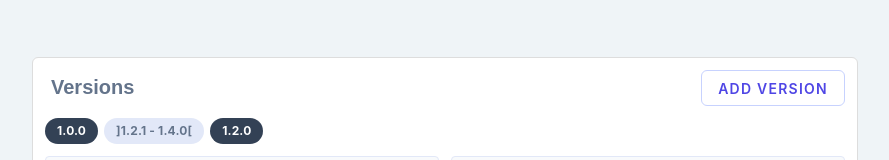
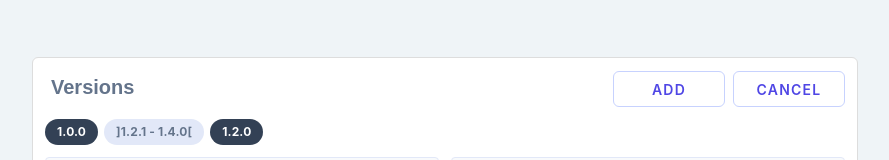
Before and after one commit to adriansalgadoa/tactile-test, a React (Create React App) app: page / in a window 1280 px wide. Both pictures are taken after a click on the button "ADD VERSION". Shown: the part 293-453 px from the top of the page, without its empty margins (195-1084 px from the left). Built offline with nearby package versions, Linux system fonts and the light colour scheme.

Commit message:
feat(): Add behaviour to Add Version button (show hide add and cancel button)

```diff
--- a/src/components/VersionsEditor/VersionsEditor.css
+++ b/src/components/VersionsEditor/VersionsEditor.css
@@ -37,25 +37,24 @@
   height: 36px;
   letter-spacing: 1.25px;
   line-height: 24px;
+  margin-right: 8px; /* Push other buttons */
   min-width: 112px;
   padding: 6px 16px;
   text-transform: uppercase;
   transition: all .2s ease-out;
 }
 
+.button:last-child {
+  margin-right: 0;
+}
+
 .button:hover {
-  background-color: #8e8ad8; /* Chose an intermediate color between outlined and contained */
+  background-color: #4F46E5;
   color: white;
   cursor: pointer;
 }
 
-.button.__selected {
-  background-color: #4F46E5;
-  color: white;
-}
-
 .buttonContainer {
-  display: none;
 }
 
 /* Version */
--- a/src/components/VersionsEditor/VersionsEditor.tsx
+++ b/src/components/VersionsEditor/VersionsEditor.tsx
@@ -1,18 +1,28 @@
+import { useState } from 'react';
 import Input from 'components/Input/Input';
 
 import './VersionsEditor.css';
 
-export default function VersionsEditor(): JSX.Element {
+const VersionsEditor = ():JSX.Element => {
+  const [showVersionInput, setShowVersionInput] = useState(false);
+
+  const addVersion = () => {
+    console.log('add current version');
+  }
+
   return (
     <div className='card'>
       <div className='row __space-between'>
         <h3 className='title'>Versions</h3>
-        <button className='button'>Add Version</button>
 
+        {showVersionInput ? (
           <div className='buttonContainer'>
-          <button>Add</button>
-          <button>Cancel</button>
+            <button className='button' onClick={() => addVersion()}>Add</button>
+            <button className='button' onClick={() => setShowVersionInput(false)}>Cancel</button>
           </div>
+        ) : (
+          <button className='button' onClick={() => setShowVersionInput(true)}>Add Version</button>
+        )}
       </div>
 
       <div className='row'>
@@ -21,10 +31,14 @@ export default function VersionsEditor(): JSX.Element {
         <div className='versionTag'>1.2.0</div>
       </div>
 
+      {showVersionInput && (
         <div className='row __space-between'>
           <Input label='Operator' />
           <Input label='Version' />
         </div>
+      )}
     </div>
   );
 }
+
+export default VersionsEditor;
```
Lines whose indentation alone changed are shown as unchanged.
